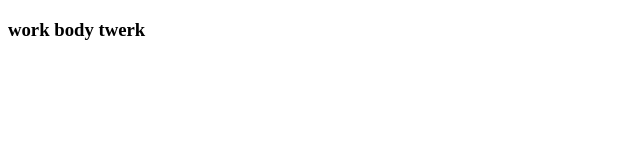
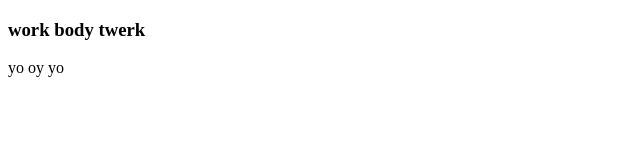
Before and after one commit to alexbardjo/fan-skryptonite, a plain HTML site: page index.html in a window 1280 px wide. Shown: the full height of the page, 0-640 px from the left. Drawn offline with Linux system fonts and the light colour scheme.

Commit message:
- added new text

```diff
--- a/index.html
+++ b/index.html
@@ -6,5 +6,6 @@
 </head>
 <body>
 <h3>work body twerk</h3>
+<p>yo oy yo</p>
 </body>
 </html>
```
